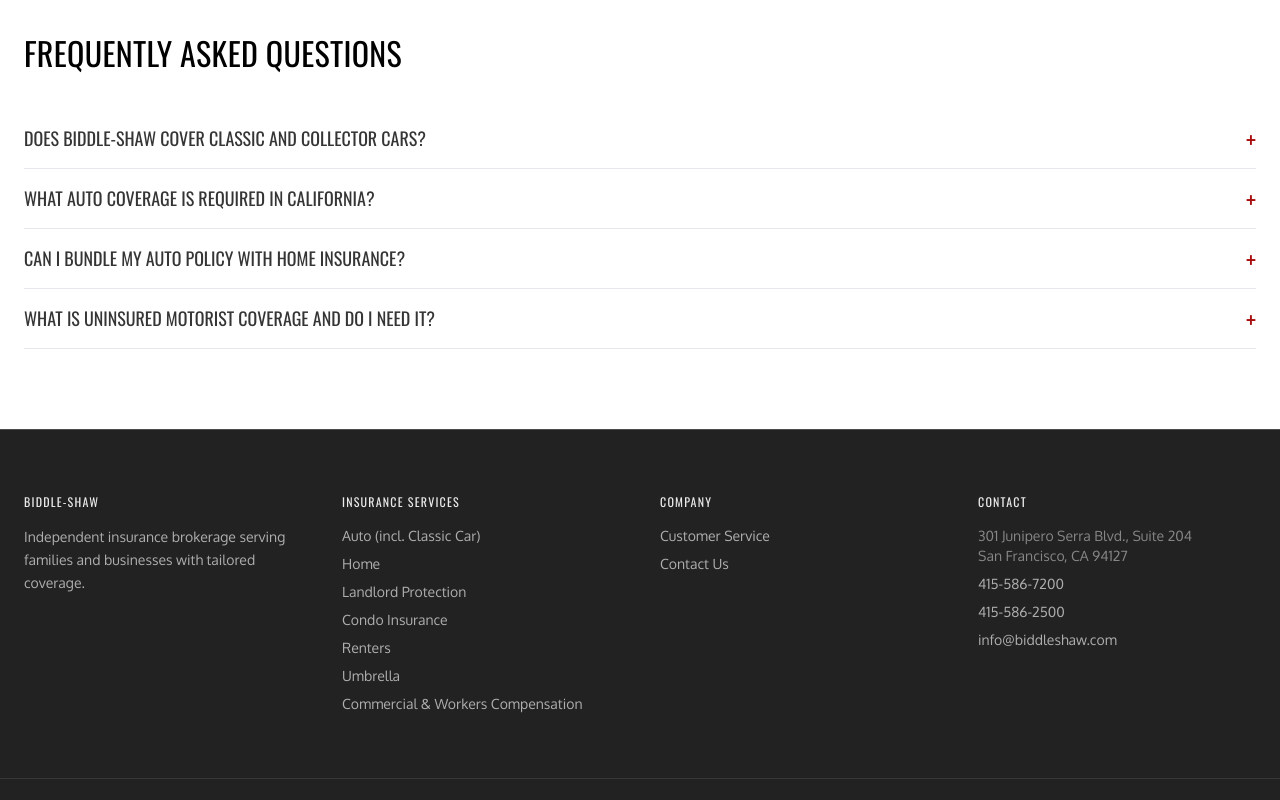
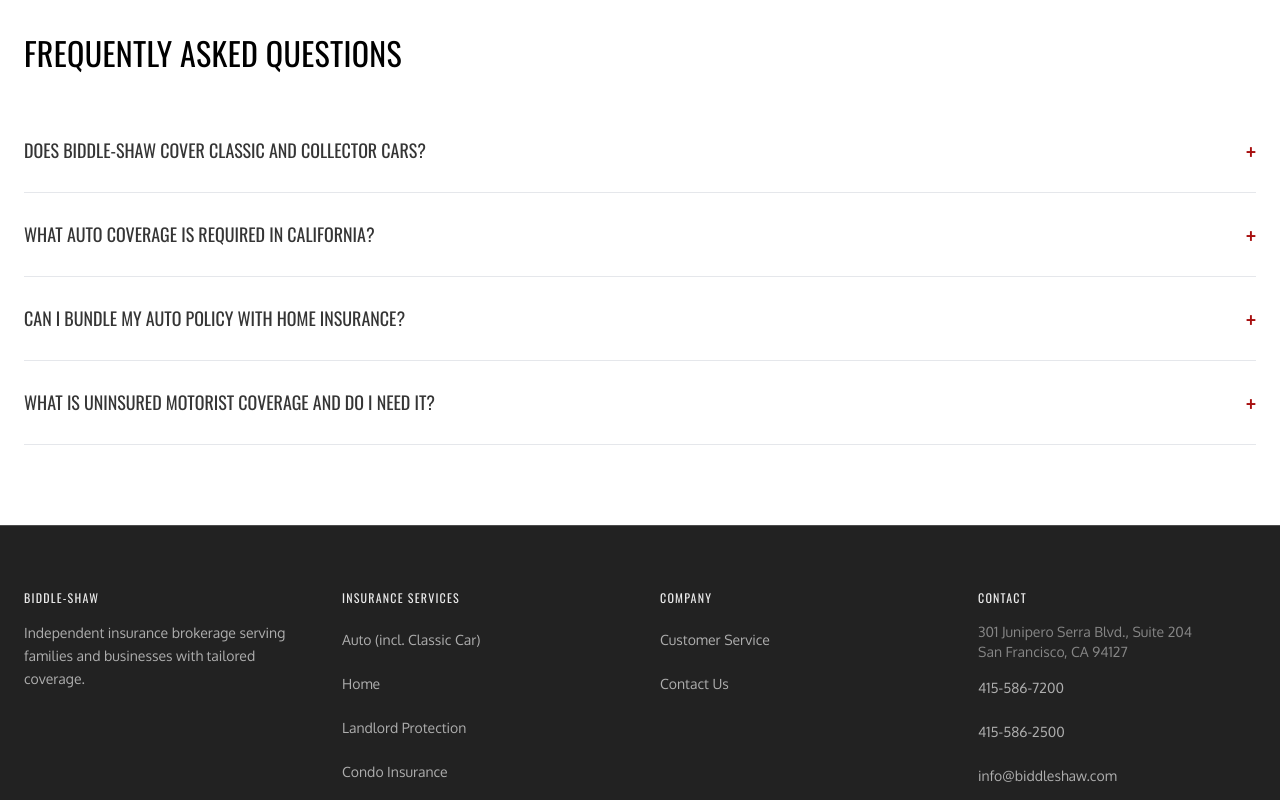
Before and after one commit to bmichelson86-create/biddle-shaw-nextjs, a Next.js app: page /services/auto in a window 1280 px wide. Shown: the part 1020-1820 px from the top of the page. Built offline with nearby package versions, Linux system fonts and the light colour scheme.

Commit message:
fix: mobile font sizes and tap targets for better mobile score

```diff
--- a/components/home/ServicesGrid.tsx
+++ b/components/home/ServicesGrid.tsx
@@ -102,7 +102,7 @@
             <Link
               key={service.slug}
               href={`/services/${service.slug}`}
-              className={`services-card group flex flex-row items-center justify-start text-left py-4 px-6 md:flex-col md:items-center md:justify-center md:text-center md:py-[25px] md:px-[20px] transition-colors hover:bg-darker ${
+              className={`services-card group flex flex-row items-center justify-start text-left py-4 px-6 min-h-[48px] md:flex-col md:items-center md:justify-center md:text-center md:py-[25px] md:px-[20px] transition-colors hover:bg-darker ${
                 isLast ? "" : "border-b border-[#1a1a1a] md:border-b-0 md:border-r md:border-r-[#1a1a1a]"
               }`}
               style={{ backgroundColor: "#353535" }}
--- a/components/layout/Footer.tsx
+++ b/components/layout/Footer.tsx
@@ -46,7 +46,7 @@
           <ul className="space-y-2 text-sm">
             {SERVICES.map((item) => (
               <li key={item.href}>
-                <Link href={item.href} className="hover:text-red transition-colors">
+                <Link href={item.href} className="block py-2 hover:text-red transition-colors">
                   {item.label}
                 </Link>
               </li>
@@ -61,7 +61,7 @@
           <ul className="space-y-2 text-sm">
             {COMPANY.map((item) => (
               <li key={item.href}>
-                <Link href={item.href} className="hover:text-red transition-colors">
+                <Link href={item.href} className="block py-2 hover:text-red transition-colors">
                   {item.label}
                 </Link>
               </li>
@@ -83,14 +83,14 @@
               <a
                 key={p.href}
                 href={p.href}
-                className="block hover:text-red transition-colors"
+                className="block py-2 hover:text-red transition-colors"
               >
                 {p.display}
               </a>
             ))}
             <a
               href={`mailto:${EMAIL}`}
-              className="block hover:text-red transition-colors"
+              className="block py-2 hover:text-red transition-colors"
             >
               {EMAIL}
             </a>
--- a/components/layout/Header.tsx
+++ b/components/layout/Header.tsx
@@ -48,7 +48,7 @@
           >
             Insurance Services, Inc.
           </span>
-          <span className="block md:hidden text-[11px] text-[#666666] font-normal mt-0.5 not-italic font-body">
+          <span className="block md:hidden text-[12px] text-[#666666] font-normal mt-0.5 not-italic font-body">
             Mon–Fri  8:30am – 5:30pm
           </span>
         </Link>
--- a/components/layout/MobileEmailTab.tsx
+++ b/components/layout/MobileEmailTab.tsx
@@ -19,6 +19,7 @@
         fontWeight: 700,
         letterSpacing: "2px",
         padding: "12px 18px",
+        minHeight: 48,
         borderRadius: 4,
         boxShadow: "0 4px 12px rgba(0, 0, 0, 0.4)",
         textDecoration: "none",
--- a/components/ui/FaqAccordion.tsx
+++ b/components/ui/FaqAccordion.tsx
@@ -33,7 +33,7 @@
                 aria-expanded={isOpen}
                 aria-controls={panelId}
                 onClick={() => setOpenIndex(isOpen ? null : i)}
-                className="w-full flex justify-between items-center text-left font-display uppercase cursor-pointer"
+                className="w-full flex justify-between items-center text-left font-display uppercase cursor-pointer py-3 min-h-[48px]"
                 style={{ fontSize: 18, color: "#353535" }}
               >
                 <span>{item.question}</span>
```
